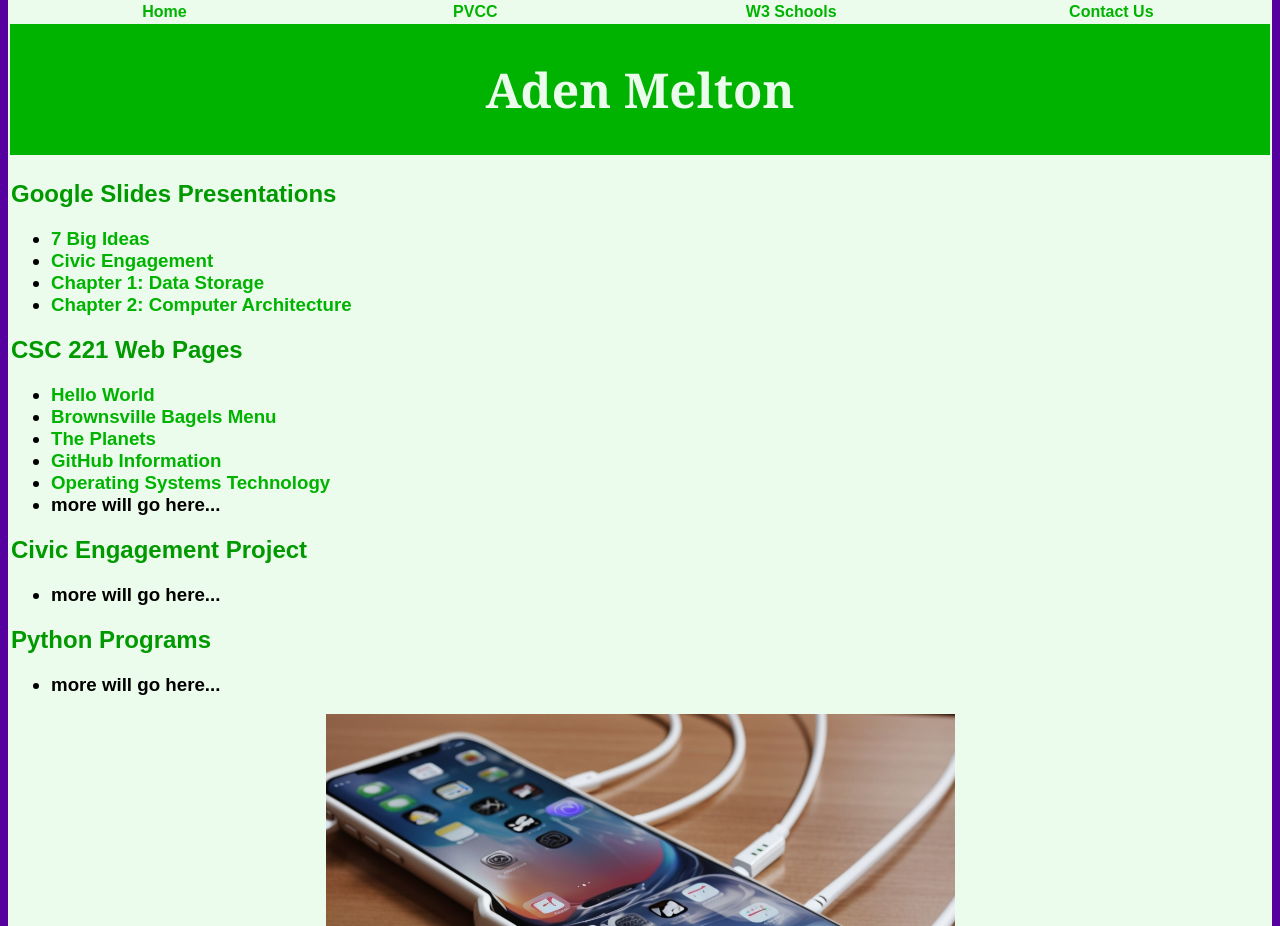
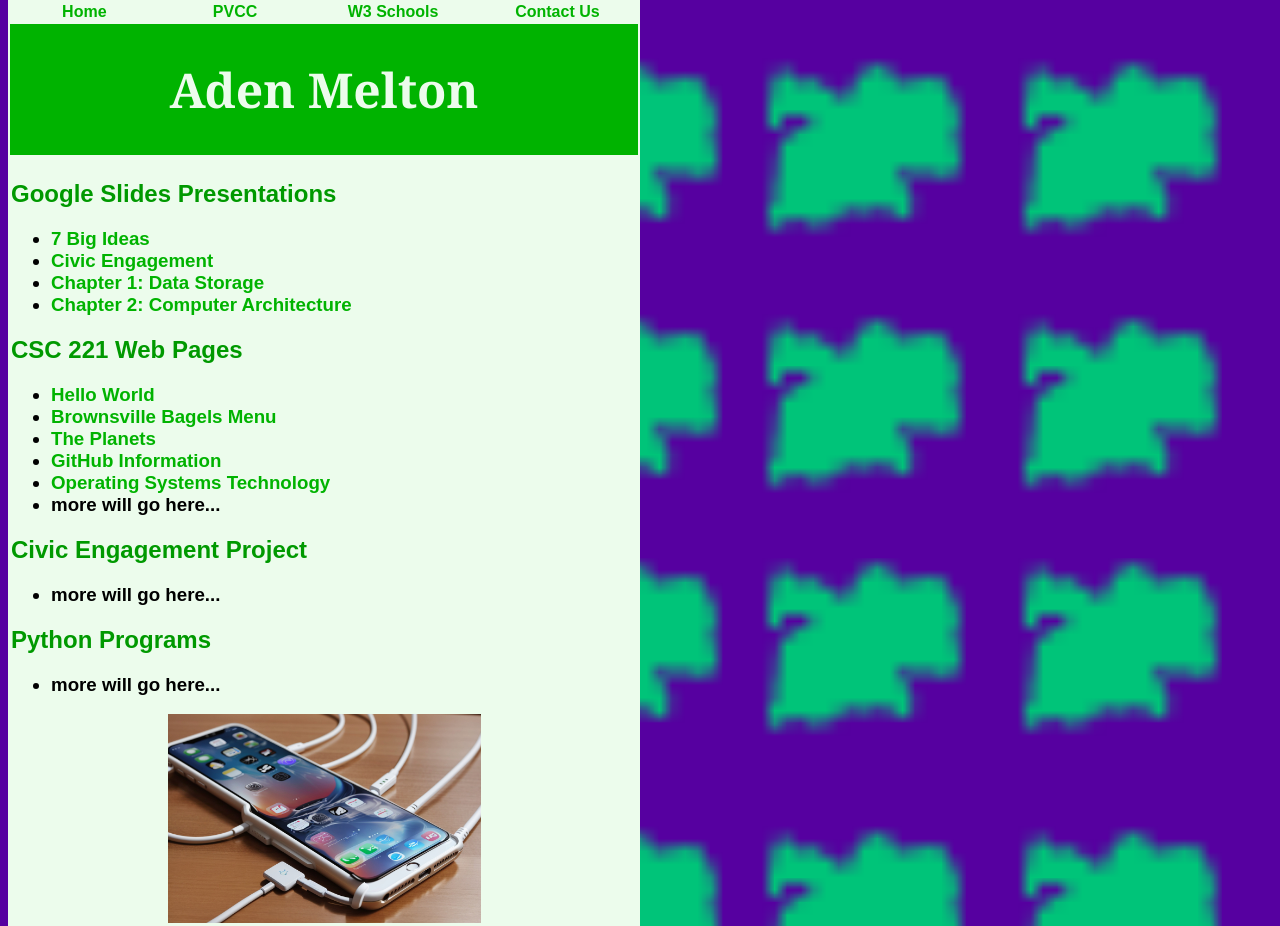
Before and after one commit to adenmelton-pvcc/adenmelton-pvcc.github.io, a plain HTML site: page index.html in a window 1280 px wide. Shown: the top 926 px of the page. Drawn offline with Linux system fonts and the light colour scheme.

Commit message:
Update index.html

```diff
--- a/index.html
+++ b/index.html
@@ -7,7 +7,7 @@
 
     <style>
         body {background:url("wp-index.png")repeat-y; background-size:cover; font-family:Arial, Helvetica, sans-serif; margin-top: 0px;}
-        table {width: 100%; background-color:#ecfcec; font-weight:bold;}
+        table {width: 50%; background-color:#ecfcec; font-weight:bold;}
         tr {background-color: #b3ffbb3}
         h1 {color: #ecfcec; font-size: 3em; font-family: Georgia, 'Times New Roman', Times, serif;}
         h2 {color: #009900; font-size: 1.5em;}
@@ -23,10 +23,10 @@
 <body>
     <table>
         <tr>
-            <td style="width:640px; text-align: center;"><a href="index.html"><font size="3"> Home </a></td>
-            <td style="width:640px; text-align:center;"><a href="https://www.pvcc.edu"><font size="3"> PVCC </font></a></td>
-            <td style="width:640px; text-align:center;"><a href="https://www.w3schools.com/html/"><font size="3"> W3 Schools </font></a></td>
-            <td style="width:640px; text-align:center;"><a href="contactus.html"><font size="3"> Contact Us </font></a></td>
+            <td style="width:640px; text-align: center;"><a href="index.html"> Home </a></td>
+            <td style="width:640px; text-align:center;"><a href="https://www.pvcc.edu"> PVCC </a></td>
+            <td style="width:640px; text-align:center;"><a href="https://www.w3schools.com/html/"> W3 Schools </a></td>
+            <td style="width:640px; text-align:center;"><a href="contactus.html"> Contact Us </a></td>
         </tr>
         <tr style="background-color: #00b300; text-align: center;"><td colspan = "4"><h1>Aden Melton</h1></td></tr>
     </table>
```
